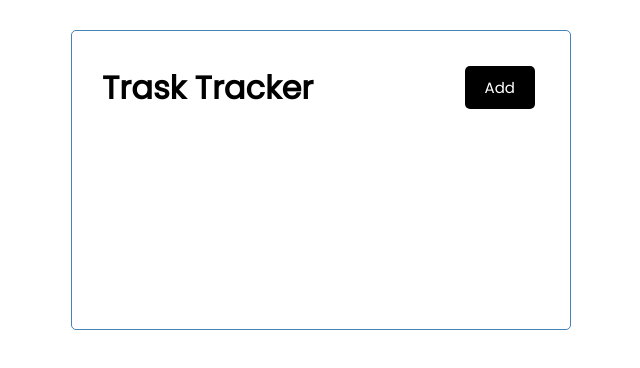
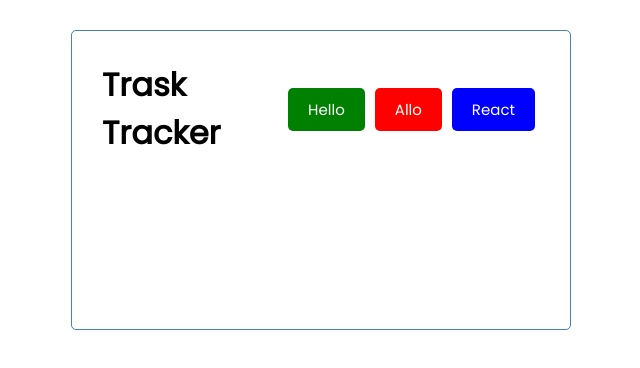
Before and after one commit to zeprof/react-task-tracker-v18.2, a React (Create React App) app: page / in a window 1280 px wide. Shown: the top 368 px of the page, without its empty margins (319-959 px from the left). Built offline with nearby package versions, Linux system fonts and the light colour scheme.

Commit message:
Composant Bouton reutilisable

```diff
--- a/src/components/Button.js
+++ b/src/components/Button.js
@@ -1,7 +1,8 @@
 
-const Button = () => {
+const Button = ({color, text}) => {
     return (
-        <button className='btn'>Add</button>
+        <button style={{backgroundColor: color }}
+        className='btn'>{text}</button>
     )
 }
 
--- a/src/components/Header.js
+++ b/src/components/Header.js
@@ -6,7 +6,9 @@
     return (
         <header className='header'>
           <h1>{title}</h1>
-          <Button />
+          <Button color='green' text='Hello'/>
+          <Button color='red' text='Allo'/>
+          <Button color='blue' text='React'/>
         </header>
     )
 }
```
